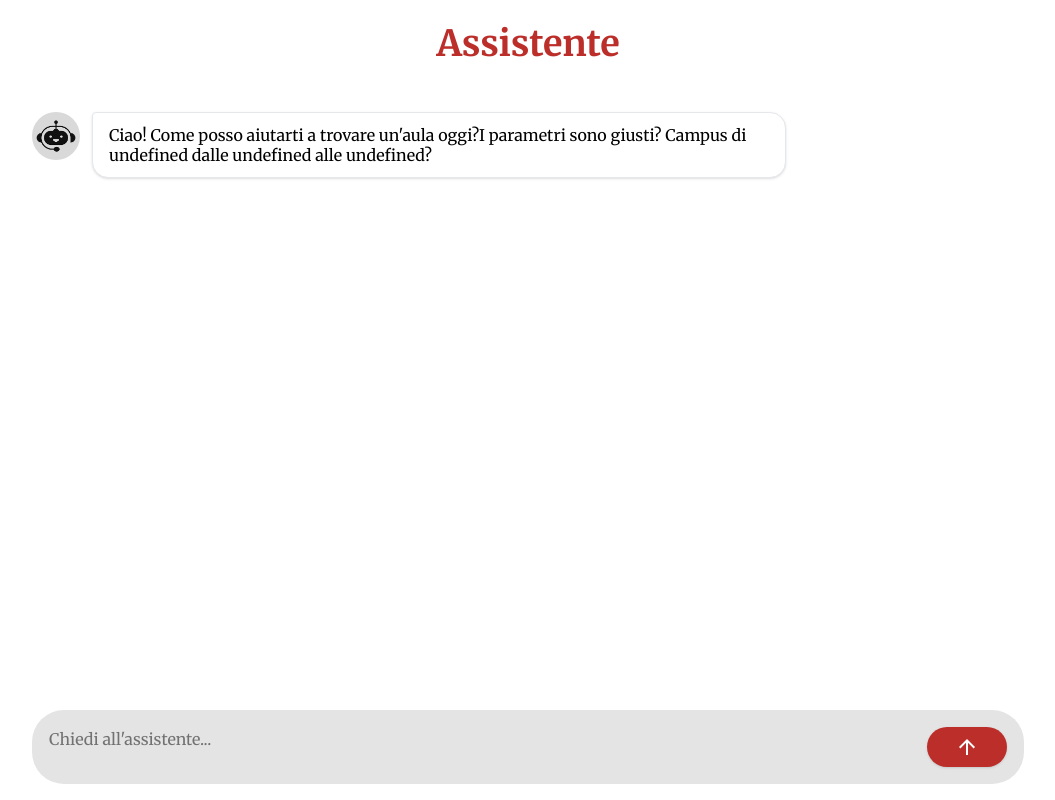
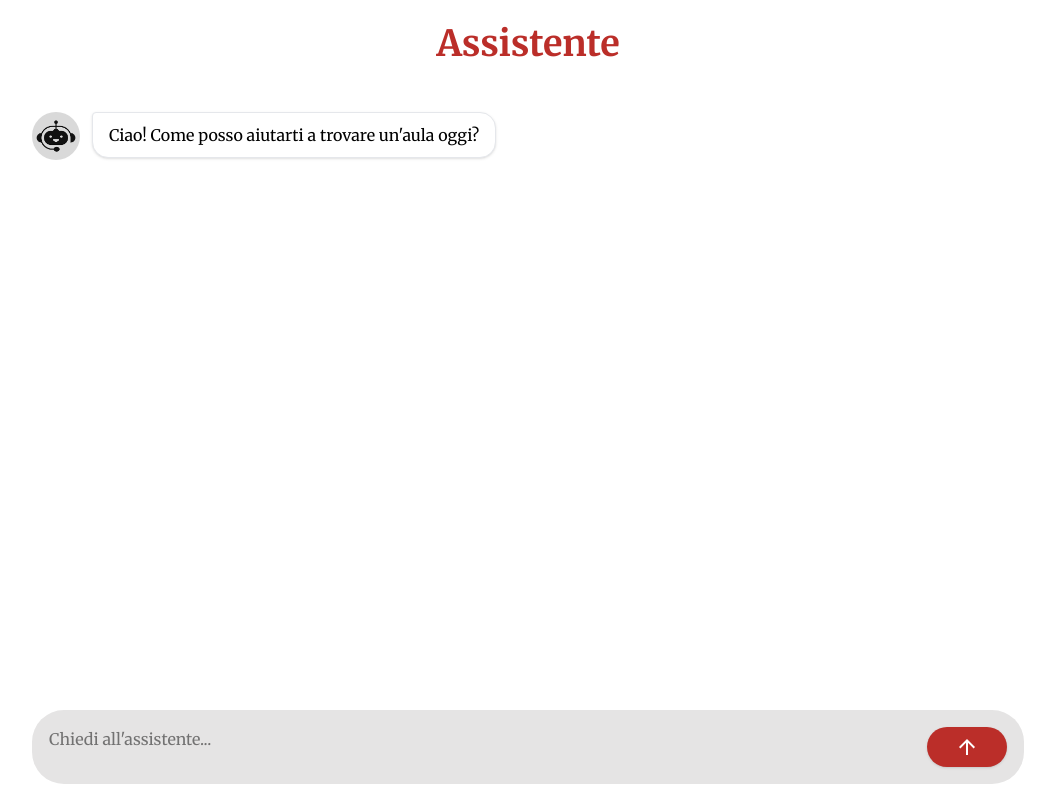
Before and after one commit to fairlycodeparents/AlmaSpot, a Vue app in the folder client/: page /assistant in a window 1280 px wide. Shown: the whole page, without its empty margins (112-1167 px from the left). Built offline with nearby package versions, Linux system fonts and the light colour scheme.

Commit message:
feat(ui): auto-generate assistant query from URL params in AssistantView

```diff
--- a/client/src/views/AssistantView.vue
+++ b/client/src/views/AssistantView.vue
@@ -1,6 +1,6 @@
 <script setup lang="ts">
 import { ref, nextTick, onMounted } from "vue";
-import { useRouter } from "vue-router";
+import { useRouter, useRoute } from "vue-router"; // Aggiungi useRoute
 import ChatMessageComponent from "../components/ChatMessage.vue";
 import ChatInput from "../components/ChatInput.vue";
 import { assistantService } from "../services/assistant.service";
@@ -9,24 +9,12 @@ import { usePushNotifications } from "@/composables/usePushNotifications";
 import { usePlanStore } from "@/stores/plan.store.ts";
 
 const store = usePlanStore();
-const route = useRouter().currentRoute;
-const { campus, start, end } = route.value.query;
-
+const router = useRouter();
+const route = useRoute();
+const { unsubscribeFromPush } = usePushNotifications();
+const messages = ref<Message[]>([]);
 const isLoading = ref(false);
 const scrollContainer = ref<HTMLElement | null>(null);
-
-const router = useRouter();
-const { unsubscribeFromPush } = usePushNotifications();
-
-const messages = ref<Message[]>([
-  {
-    text: "Ciao! Come posso aiutarti a trovare un'aula oggi?" +
-        "I parametri sono giusti? " +
-        `Campus di ${campus} dalle ${start} alle ${end}?`,
-    avatar: "/icons/bot-avatar.png",
-    isMine: false,
-  },
-]);
 
 const scrollToBottom = async () => {
   await nextTick();
@@ -84,8 +72,7 @@ const handleSendMessage = async (text: string) => {
     messages.value.push(botResponse);
   } catch (error) {
     messages.value.push({
-      text:
-        error instanceof Error ? error.message : "Si è verificato un errore.",
+      text: error instanceof Error ? error.message : "Si è verificato un errore.",
       avatar: "/icons/bot-avatar.png",
       isMine: false,
     });
@@ -95,8 +82,33 @@ const handleSendMessage = async (text: string) => {
   }
 };
 
-onMounted(() => {
-  scrollToBottom();
+const getFormattedTime = (param: any): string => {
+  if (!param) return '';
+  const str = Array.isArray(param) ? (param[0] || '') : String(param);
+  if (!/^\d{3,4}$/.test(str)) {
+    return '';
+  }
+  return str.padStart(4, '0').replace(/(\d{2})(\d{2})/, '$1:$2');
+};
+
+onMounted(async () => {
+  const { campus, start, end } = route.query;
+  const startString = getFormattedTime(start);
+  const endString = getFormattedTime(end);
+  if (campus && start && end) {
+    const autoQuery = "Vorrei trovare un'aula oggi" +
+        (campus ? ` nel campus di ${campus}` : '') +
+        (startString ? ` dalle ${startString}` : '') +
+        (endString ? ` alle ${endString}` : '');
+    await handleSendMessage(autoQuery);
+  } else {
+    messages.value.push({
+      text: "Ciao! Come posso aiutarti a trovare un'aula oggi?",
+      avatar: "/icons/bot-avatar.png",
+      isMine: false,
+    });
+    scrollToBottom();
+  }
 });
 </script>
 
```
